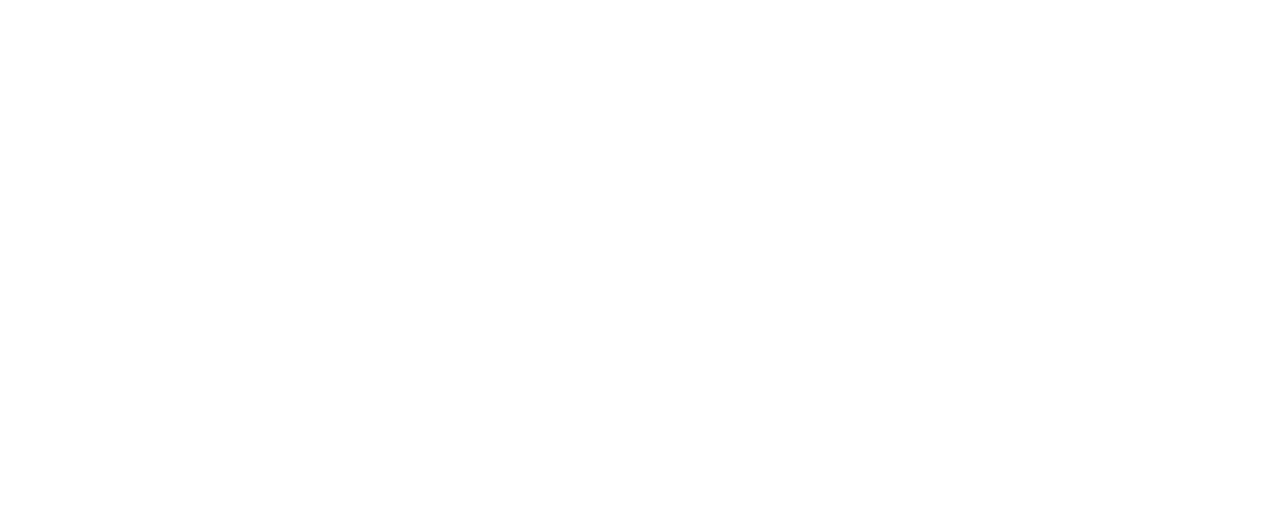
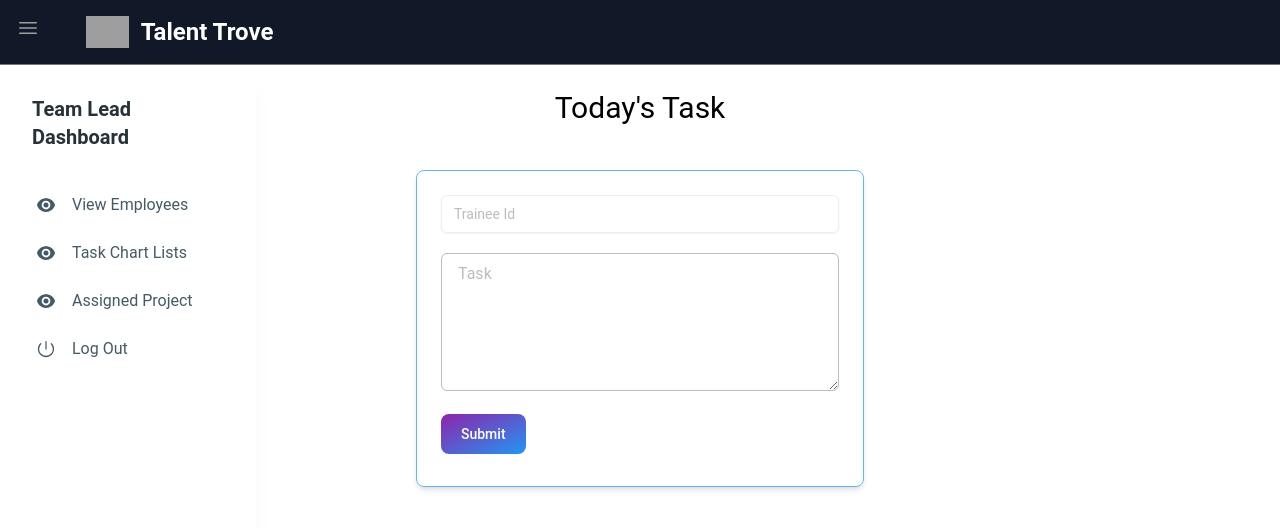
Before and after one commit to aadilmansoor/Employee-Performance-Evaluation-System, a React (Vite) app: page /daily-task in a window 1280 px wide. Before the commit this address had no page. Shown: the top 528 px of the page. Built offline with nearby package versions, Linux system fonts and the light colour scheme; grey boxes are pictures that could not be loaded.

Commit message:
DailyTaskadded

```diff
--- a/src/App.jsx
+++ b/src/App.jsx
@@ -84,8 +84,11 @@ const App = () => {
               element={<HrInbox updateRequests={updateRequests} />}
             />
           </Route>
+          {/* new */}
+          <Route path="/view-meeting" element={<Viewmeeting/>}/>
           {/* team lead */}
           <Route element={<TeamLeadLayout />}>
+          <Route path="/daily-task" element={<Dailytask/>}/>
             <Route path="/team-lead/login" element={<TeamLeadLogin />} />
             <Route path="/team-lead/register" element={<TeamLeadRegister />} />
             <Route path="/tl-home" element={<TeamLeadHome />} />
--- a/src/components/Viewmeeting.jsx
+++ b/src/components/Viewmeeting.jsx
@@ -1,6 +1,40 @@
-import React from 'react'
+import axios from 'axios';
+import React, { useEffect, useState } from 'react'
 
 function Viewmeeting() {
+
+  const [meeting , setMeeting] = useState({})
+  const [error, setError] = useState(null);
+  const token = localStorage.getItem("HRtoken");
+
+  console.log(meeting);
+
+
+
+  useEffect(() => {
+    const Fetchmeeting = async () => {
+      try {
+        const response = await axios.get(
+          "http://127.0.0.1:8000/teamleadapi/meeting/",
+          {
+            headers: {
+              Authorization: `Token ${token}`,
+            },
+          }
+        );
+        setMeeting(response.data);
+      } catch (error) {
+        console.log("Error fetching meeting:", error);
+        setError("Error fetching meeting");
+      }
+    };
+
+    Fetchmeeting();
+  }, []);
+
+
+
+
   return (
     <>
     <div>
--- a/src/pages/TL-Home/Dailytask.jsx
+++ b/src/pages/TL-Home/Dailytask.jsx
@@ -1,23 +1,78 @@
-import React from 'react'
+import axios from 'axios';
+import React, { useState } from 'react';
+import Swal from 'sweetalert2';
 
 function Dailytask() {
+  const [Dailytask, setDailyTask] = useState({
+    id: "",
+    task: ""
+  });
+  console.log(Dailytask);
+
+  const [errorMessages, setErrorMessages] = useState(null);
+  const token = localStorage.getItem("TlToken")
+
+  const addDailyTask = async (event) => {
+    event.preventDefault();
+    try {
+      const response = await axios.post(
+        `http://127.0.0.1:8000/teamleadapi/employee/${Dailytask.id}/add_task/`,
+        Dailytask,
+        {
+          headers: {
+            Authorization: `Token ${token}`,
+            "Content-Type": "application/json",
+          },
+        }
+      );
+
+      console.log(response.data);
+      Swal.fire({
+        icon: "success",
+        title: "Task added successfully",
+        text: ".",
+      }); setDailyTask({
+        id: "",
+        task: ""
+      })
+
+      return response.data;
+    } catch (error) {
+      if (error.response && error.response.data) {
+        setErrorMessages(error.response.data);
+      } else {
+        throw error;
+      }
+    }
+  };
+
   return (
     <>
       <div>
-        <h1 style={{fontSize:"30px"}} className='text-center mt-5'>Today's Task</h1>
-
+        <h1 style={{ fontSize: "30px" }} className='text-center mt-5'>Today's Task</h1>
         <div className="max-w-md mx-auto mt-10 p-6 bg-gray rounded-lg shadow-md border border-blue-300">
-
+          <form onSubmit={addDailyTask}>
             <div className="mb-4">
-              <textarea
+              <input
+                id="id"
+                name="id"
+                type="text"
+                autoComplete="id"
+                required
+                placeholder='Trainee Id'
+                value={Dailytask.id}
+                onChange={(e) => setDailyTask({ ...Dailytask, id: e.target.value })}
+                className="appearance-none block w-full px-3 py-2 border rounded-md shadow-sm placeholder-gray-400 focus:outline-none focus:ring-indigo-500 focus:border-indigo-500 sm:text-sm mb-5"
+              />              <textarea
                 id="task"
                 name="task"
                 placeholder="Task"
                 className="w-full px-4 py-2 border border-gray-400 rounded-md focus:outline-none focus:border-indigo-500"
                 rows="5"
                 required
+                value={Dailytask.task}
+                onChange={(e) => setDailyTask({ ...Dailytask, task: e.target.value })}
               ></textarea>
-
             </div>
             <button
               type="submit"
@@ -25,10 +80,16 @@ function Dailytask() {
             >
               Submit
             </button>
+          </form>
+          {errorMessages && (
+            <div className="text-red-500 mt-4">
+
+            </div>
+          )}
         </div>
       </div>
     </>
-  )
+  );
 }
 
-export default Dailytask
+export default Dailytask;
```
Lines whose indentation alone changed are shown as unchanged.
